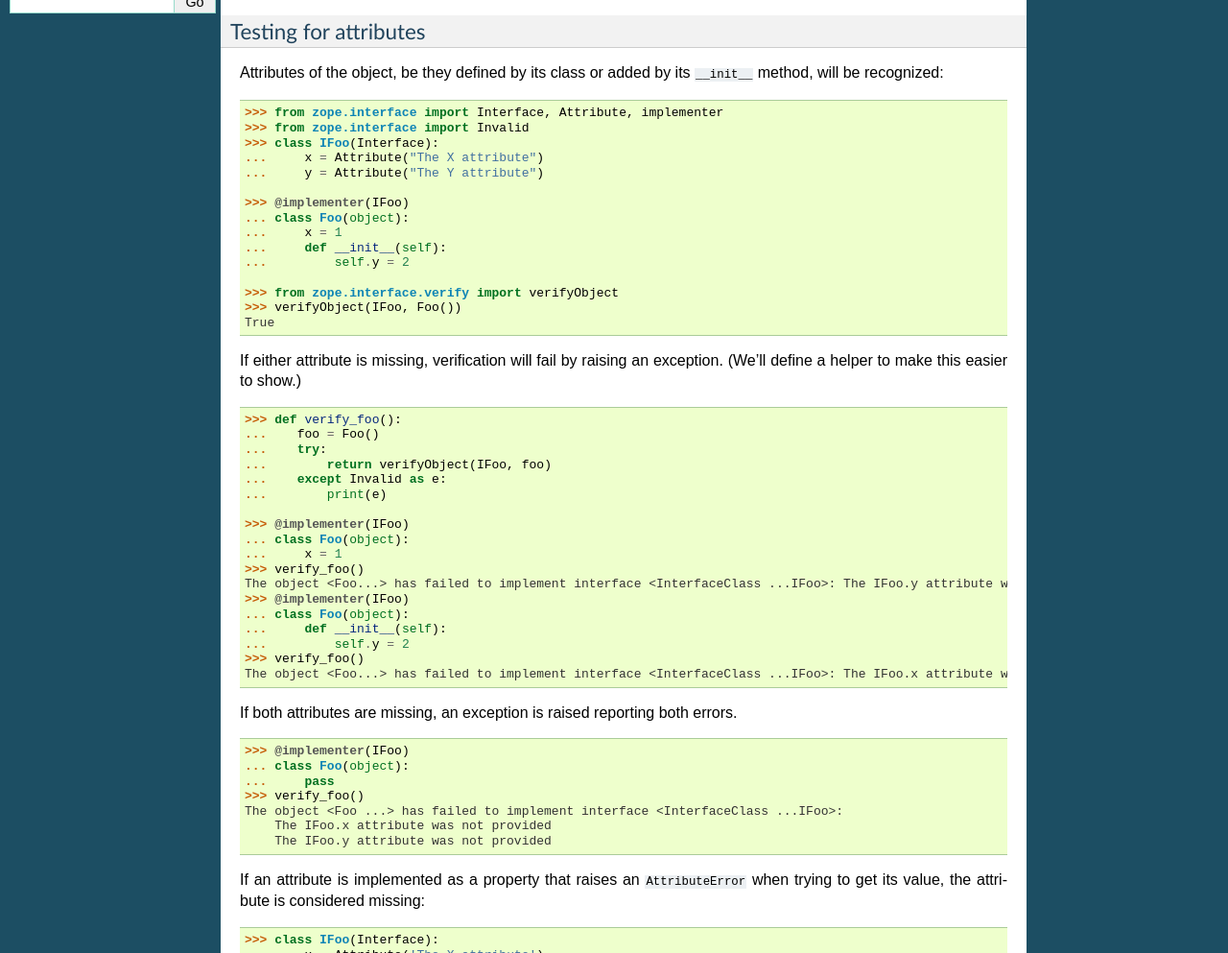
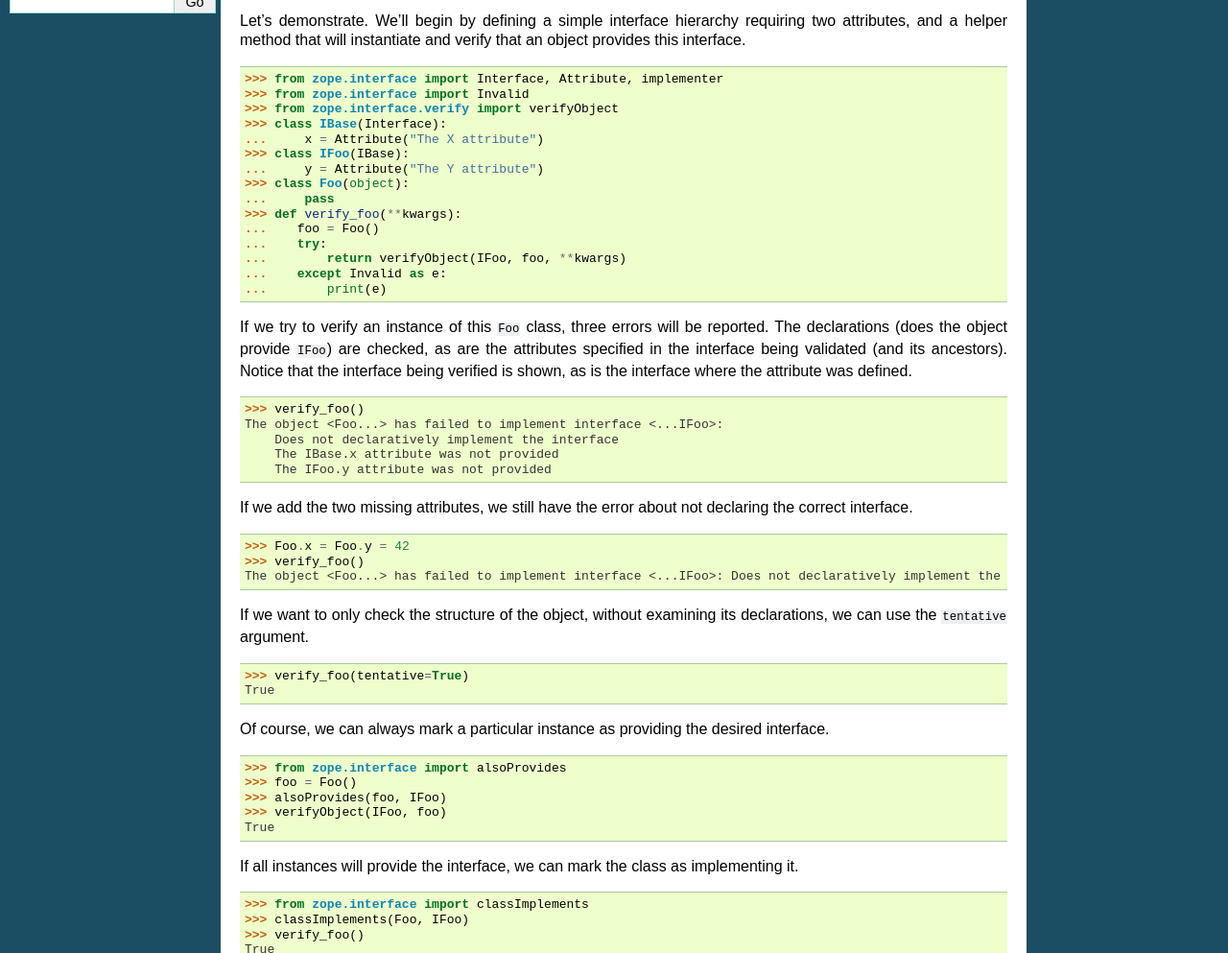
Before and after one commit to zopefoundation/zope.interface, a Sphinx documentation site: the page built from docs/verify.rst, in a window 1280 px wide and 1400 px high, cut to the strip 407-1400 px from the top of the window. Shown: the whole strip at 96% size. Built offline with Sphinx 7.4.7, drawn with Linux system fonts in a browser that asks for light colours; some of the changed text lies outside the part shown.

Commit message:
Simplify the string formatting rules for the Invalid exceptions.
As per review.

Also include the actual failing implementation object in the BrokenMethodImplementation to make it easier to track down what's going on when inheritance is involved.

```diff
--- a/docs/verify.rst
+++ b/docs/verify.rst
@@ -14,6 +14,82 @@
 
 .. autoexception:: zope.interface.Invalid
 
+Let's demonstrate. We'll begin by defining a simple interface hierarchy
+requiring two attributes, and a helper method that will instantiate and verify
+that an object provides this interface.
+
+.. doctest::
+
+   >>> from zope.interface import Interface, Attribute, implementer
+   >>> from zope.interface import Invalid
+   >>> from zope.interface.verify import verifyObject
+   >>> class IBase(Interface):
+   ...     x = Attribute("The X attribute")
+   >>> class IFoo(IBase):
+   ...     y = Attribute("The Y attribute")
+   >>> class Foo(object):
+   ...     pass
+   >>> def verify_foo(**kwargs):
+   ...    foo = Foo()
+   ...    try:
+   ...        return verifyObject(IFoo, foo, **kwargs)
+   ...    except Invalid as e:
+   ...        print(e)
+
+If we try to verify an instance of this ``Foo`` class, three errors
+will be reported. The declarations (does the object provide ``IFoo``)
+are checked, as are the attributes specified in the interface being
+validated (and its ancestors). Notice that the interface being
+verified is shown, as is the interface where the attribute was
+defined.
+
+.. doctest::
+
+   >>> verify_foo()
+   The object <Foo...> has failed to implement interface <...IFoo>:
+       Does not declaratively implement the interface
+       The IBase.x attribute was not provided
+       The IFoo.y attribute was not provided
+
+If we add the two missing attributes, we still have the error about not
+declaring the correct interface.
+
+.. doctest::
+
+   >>> Foo.x = Foo.y = 42
+   >>> verify_foo()
+   The object <Foo...> has failed to implement interface <...IFoo>: Does not declaratively implement the interface.
+
+If we want to only check the structure of the object, without examining
+its declarations, we can use the ``tentative`` argument.
+
+.. doctest::
+
+   >>> verify_foo(tentative=True)
+   True
+
+Of course, we can always mark a particular instance as providing the
+desired interface.
+
+.. doctest::
+
+   >>> from zope.interface import alsoProvides
+   >>> foo = Foo()
+   >>> alsoProvides(foo, IFoo)
+   >>> verifyObject(IFoo, foo)
+   True
+
+If all instances will provide the interface, we can
+mark the class as implementing it.
+
+.. doctest::
+
+   >>> from zope.interface import classImplements
+   >>> classImplements(Foo, IFoo)
+   >>> verify_foo()
+   True
+
+
 Testing for attributes
 ----------------------
 
@@ -22,45 +98,31 @@
 
 .. doctest::
 
-   >>> from zope.interface import Interface, Attribute, implementer
-   >>> from zope.interface import Invalid
-   >>> class IFoo(Interface):
-   ...     x = Attribute("The X attribute")
-   ...     y = Attribute("The Y attribute")
-
    >>> @implementer(IFoo)
    ... class Foo(object):
    ...     x = 1
    ...     def __init__(self):
    ...         self.y = 2
 
-   >>> from zope.interface.verify import verifyObject
    >>> verifyObject(IFoo, Foo())
    True
 
 If either attribute is missing, verification will fail by raising an
-exception. (We'll define a helper to make this easier to show.)
+exception.
 
 .. doctest::
-
-   >>> def verify_foo():
-   ...    foo = Foo()
-   ...    try:
-   ...        return verifyObject(IFoo, foo)
-   ...    except Invalid as e:
-   ...        print(e)
 
    >>> @implementer(IFoo)
    ... class Foo(object):
    ...     x = 1
    >>> verify_foo()
-   The object <Foo...> has failed to implement interface <InterfaceClass ...IFoo>: The IFoo.y attribute was not provided.
+   The object <Foo...> has failed to implement interface <...IFoo>: The IFoo.y attribute was not provided.
    >>> @implementer(IFoo)
    ... class Foo(object):
    ...     def __init__(self):
    ...         self.y = 2
    >>> verify_foo()
-   The object <Foo...> has failed to implement interface <InterfaceClass ...IFoo>: The IFoo.x attribute was not provided.
+   The object <Foo...> has failed to implement interface <...IFoo>: The IBase.x attribute was not provided.
 
 If both attributes are missing, an exception is raised reporting
 both errors.
@@ -71,8 +133,8 @@
     ... class Foo(object):
     ...     pass
     >>> verify_foo()
-    The object <Foo ...> has failed to implement interface <InterfaceClass ...IFoo>:
-        The IFoo.x attribute was not provided
+    The object <Foo ...> has failed to implement interface <...IFoo>:
+        The IBase.x attribute was not provided
         The IFoo.y attribute was not provided
 
 If an attribute is implemented as a property that raises an ``AttributeError``
@@ -88,7 +150,7 @@
    ...     def x(self):
    ...         raise AttributeError
    >>> verify_foo()
-   The object <Foo...> has failed to implement interface <InterfaceClass ...IFoo>: The IFoo.x attribute was not provided.
+   The object <Foo...> has failed to implement interface <...IFoo>: The IFoo.x attribute was not provided.
 
 
 Any other exception raised by a property will propagate to the caller of
@@ -134,7 +196,7 @@
    ... class Foo(object):
    ...    pass
    >>> verify_foo()
-   The object <Foo...> has failed to implement interface <InterfaceClass builtins.IFoo>: The IFoo.simple(arg1) attribute was not provided.
+   The object <Foo...> has failed to implement interface <...IFoo>: The IFoo.simple(arg1) attribute was not provided.
 
 Once they exist, they are checked to be callable, and for compatible signatures.
 
@@ -144,24 +206,24 @@
 
    >>> Foo.simple = 42
    >>> verify_foo()
-   The object <Foo...> violates the contract of IFoo.simple(arg1) because implementation is not a method.
+   The object <Foo...> has failed to implement interface <...IFoo>: The contract of IFoo.simple(arg1) is violated because '42' is not a method.
 
-Taking too few arguments is an error.
+Taking too few arguments is an error. (Recall that the ``self``
+argument is implicit.)
 
 .. doctest::
 
-   >>> Foo.simple = lambda: "I take no arguments"
+   >>> Foo.simple = lambda self: "I take no arguments"
    >>> verify_foo()
-   The object <Foo...> violates the contract of IFoo.simple(arg1) because implementation doesn't allow enough arguments.
+   The object <Foo...> has failed to implement interface <...IFoo>: The contract of IFoo.simple(arg1) is violated because '<lambda>()' doesn't allow enough arguments.
 
-Requiring too many arguments is an error. (Recall that the ``self``
-argument is implicit.)
+Requiring too many arguments is an error.
 
 .. doctest::
 
    >>> Foo.simple = lambda self, a, b: "I require two arguments"
    >>> verify_foo()
-   The object <Foo...> violates the contract of IFoo.simple(arg1) because implementation requires too many arguments.
+   The object <Foo...> has failed to implement interface <...IFoo>: The contract of IFoo.simple(arg1) is violated because '<lambda>(a, b)' requires too many arguments.
 
 Variable arguments can be used to implement the required number, as
 can arguments with defaults.
@@ -186,7 +248,7 @@
    ... class Foo(object):
    ...     def needs_kwargs(self, a=1, b=2): pass
    >>> verify_foo()
-   The object <Foo...> violates the contract of IFoo.needs_kwargs(**kwargs) because implementation doesn't support keyword arguments.
+   The object <Foo...> has failed to implement interface <...IFoo>: The contract of IFoo.needs_kwargs(**kwargs) is violated because 'Foo.needs_kwargs(a=1, b=2)' doesn't support keyword arguments.
 
    >>> class IFoo(Interface):
    ...    def needs_varargs(*args): pass
@@ -194,23 +256,27 @@
    ... class Foo(object):
    ...     def needs_varargs(self, **kwargs): pass
    >>> verify_foo()
-   The object <Foo...> violates the contract of IFoo.needs_varargs(*args) because implementation doesn't support variable arguments.
+   The object <Foo...> has failed to implement interface <...IFoo>: The contract of IFoo.needs_varargs(*args) is violated because 'Foo.needs_varargs(**kwargs)' doesn't support variable arguments.
 
-
-Of course, missing attributes are also found and reported.
+Of course, missing attributes are also found and reported, and the
+source interface of the missing attribute is included. Similarly, when
+the failing method is from a parent class, that is also reported.
 
 .. doctest::
 
-   >>> class IFoo(Interface):
+   >>> class IBase(Interface):
+   ...    def method(arg1): "Takes one positional argument"
+   >>> class IFoo(IBase):
    ...    x = Attribute('The X attribute')
-   ...    def method(arg1): "Takes one positional argument"
+   >>> class Base(object):
+   ...    def method(self): "I don't have enough arguments"
    >>> @implementer(IFoo)
-   ... class Foo(object):
-   ...     def method(self): "I don't have enough arguments"
+   ... class Foo(Base):
+   ...    pass
    >>> verify_foo()
-   The object <Foo...> has failed to implement interface <InterfaceClass ...IFoo>:
+   The object <Foo...> has failed to implement interface <...IFoo>:
+       The contract of IBase.method(arg1) is violated because 'Base.method()' doesn't allow enough arguments
        The IFoo.x attribute was not provided
-       violates the contract of IFoo.method(arg1) because implementation doesn't allow enough arguments
 
 Verifying Classes
 =================
@@ -233,4 +299,4 @@
     ...        print(e)
 
     >>> verify_foo_class()
-    The object <class 'Foo'> violates the contract of IFoo.method(arg1) because implementation doesn't allow enough arguments.
+    The object <class 'Foo'> has failed to implement interface <...IFoo>: The contract of IBase.method(arg1) is violated because 'Base.method(self)' doesn't allow enough arguments.
```
Also changed, not shown: 3 other files.
